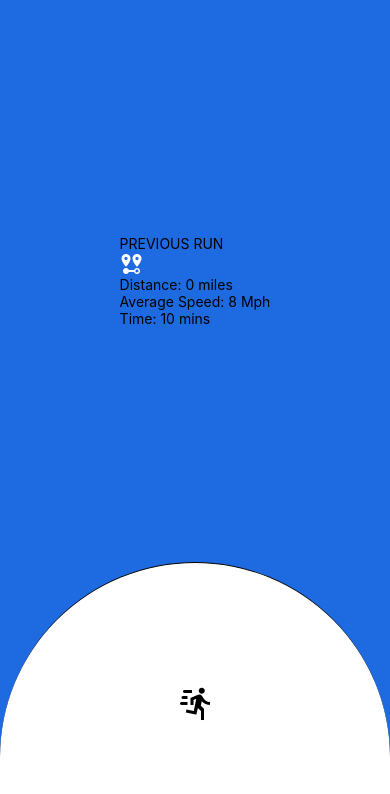
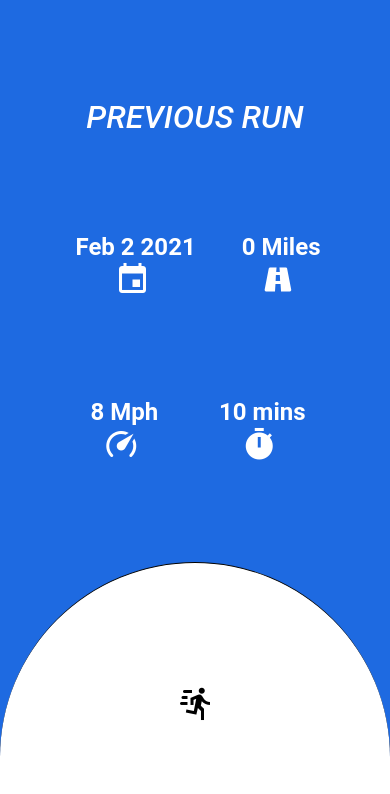
Before and after one commit to jasingh784/runningTrackerv2, a React Native app: screen / in a window 390 px wide. Shown: the top 794 px of the page. Built offline with nearby package versions, Linux system fonts and the light colour scheme.

Commit message:
added styling to previous run page

```diff
--- a/App.js
+++ b/App.js
@@ -1,9 +1,10 @@
 import { StatusBar } from 'expo-status-bar';
 import React, {useState, useEffect} from 'react';
-import { Button, StyleSheet, Text, View, Pressable } from 'react-native';
+import { StyleSheet, View, Pressable } from 'react-native';
 import { MaterialCommunityIcons } from '@expo/vector-icons';
 import NewRun from './components/NewRun';
 import PreviousRun from './components/PreviousRun';
+import { Provider as PaperProvider, Title, Text } from 'react-native-paper';
 import { myFirebase } from './firebaseConfig';
 import { getFirestore, collection, getDocs } from 'firebase/firestore/lite'
 
@@ -31,6 +32,7 @@ export default function App() {
 
 
   return (
+    <PaperProvider>
       <View style={styles.container}>
         <View style={styles.upperView}>
           {running ? <NewRun /> : <PreviousRun /> }
@@ -41,6 +43,7 @@ export default function App() {
           </Pressable>
         </View>
       </View>
+    </PaperProvider>
 
   );
 }
--- a/babel.config.js
+++ b/babel.config.js
@@ -2,5 +2,10 @@ module.exports = function(api) {
   api.cache(true);
   return {
     presets: ['babel-preset-expo'],
+    env: {
+      production: {
+        plugins: ['react-native-paper/babel'],
+      },
+    },
   };
 };
--- a/components/PreviousRun.js
+++ b/components/PreviousRun.js
@@ -1,7 +1,8 @@
 import React, {useState, useEffect} from 'react'
-import { View, Text } from 'react-native'
+import { View, StyleSheet } from 'react-native'
 import { getPreviousRun } from '../utils';
 import { MaterialCommunityIcons } from '@expo/vector-icons';
+import { Text, Title } from 'react-native-paper';
 
 const PreviousRun = () => {
 
@@ -16,14 +17,62 @@ const PreviousRun = () => {
 
 
     return (
-        <View>
-            <Text>PREVIOUS RUN</Text>
-            <MaterialCommunityIcons name="map-marker-distance" size={24} color="white" />
-            <Text>Distance: {prevRun? prevRun["totalDistance"]: 0} miles</Text>
-            <Text>Average Speed: 8 Mph</Text>
-            <Text>Time: 10 mins</Text>
+        <View style={styles.container}>
+            <Title style={styles.titleText}>PREVIOUS RUN</Title>
+
+            <View style={styles.row}>
+                <View style={styles.infoIconView}>
+                    <Text style={styles.infoText}> Feb 2 2021</Text>
+                    <MaterialCommunityIcons name="calendar" size={36} color="white" />
+                </View>
+
+                <View style={styles.infoIconView}>
+                    <Text style={styles.infoText}> {prevRun? prevRun["totalDistance"]: 0} Miles</Text>
+                    <MaterialCommunityIcons name="road-variant" size={36} color="white" />
+                </View>
+            </View>
+
+            <View style={styles.row}>
+                <View style={styles.infoIconView}>
+                    <Text style={styles.infoText}> 8 Mph</Text>
+                    <MaterialCommunityIcons name="speedometer" size={36} color="white" />
+                </View>
+
+                <View style={styles.infoIconView}>
+                    <Text style={styles.infoText}> 10 mins</Text>
+                    <MaterialCommunityIcons name="timer" size={36} color="white" />
+                </View>
+            </View>
         </View>
     )
 }
 
+const styles = StyleSheet.create({
+    container: {
+        flex: 1,
+        justifyContent: 'space-evenly',
+    },
+    infoIconView: {
+        flexDirection: 'column',
+        justifyContent: 'center',
+        alignItems: 'center',
+        paddingHorizontal: 20,
+    },
+    infoText: {
+        fontSize: 24,
+        color: 'white',
+        fontWeight: 'bold',
+    },
+    titleText: {
+        color: 'white',
+        fontStyle: 'italic',
+        fontSize: 32,
+        alignSelf: 'center',
+    },
+    row: {
+        flexDirection: 'row',
+        justifyContent: 'space-evenly',
+    }
+})
+
 export default PreviousRun
--- a/package.json
+++ b/package.json
@@ -8,6 +8,7 @@
     "eject": "expo eject"
   },
   "dependencies": {
+    "@react-native-async-storage/async-storage": "~1.15.0",
     "expo": "~43.0.0",
     "expo-location": "~13.0.4",
     "expo-status-bar": "~1.1.0",
@@ -15,9 +16,10 @@
     "react": "17.0.2",
     "react-dom": "17.0.1",
     "react-native": "0.64.3",
+    "react-native-paper": "^4.11.1",
+    "react-native-safe-area-context": "3.3.2",
     "react-native-web": "0.17.1",
-    "@react-native-async-storage/async-storage": "~1.15.0",
-    "react-native-safe-area-context": "3.3.2"
+    "react-native-reanimated": "~2.2.0"
   },
   "devDependencies": {
     "@babel/core": "^7.12.9"
```
Also changed, not shown: 1 other file (tests, documents, lock files or other folders). Lines whose indentation alone changed are shown as unchanged.
